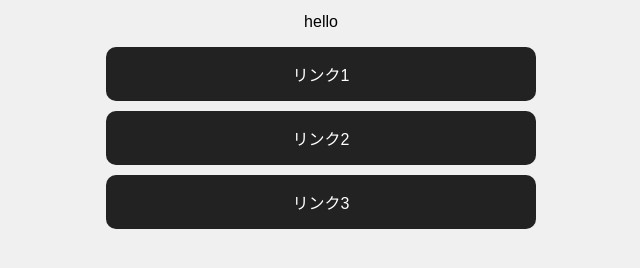
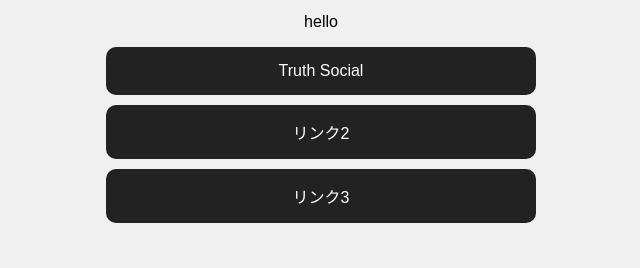
Before and after one commit to kitkhshXT/homepage, a plain HTML site: page index.html in a window 1280 px wide. Shown: the part 232-500 px from the top of the page, without its empty margins (319-959 px from the left). Drawn offline with Linux system fonts and the light colour scheme.

Commit message:
Update index.html

```diff
--- a/index.html
+++ b/index.html
@@ -3,7 +3,7 @@
 <head>
   <meta charset="UTF-8" />
   <meta name="viewport" content="width=device-width, initial-scale=1.0" />
-  <title>Link Page</title>
+  <title>kitkhsh's Page</title>
   <style>
     body {
       font-family: sans-serif;
@@ -44,7 +44,7 @@
   <p>hello</p>
 
   <div class="links">
-    <a href="https://example.com">リンク1</a>
+    <a href="https://truthsocial.com/@kitkhsh">Truth Social</a>
     <a href="https://example.com">リンク2</a>
     <a href="https://example.com">リンク3</a>
   </div>
```
